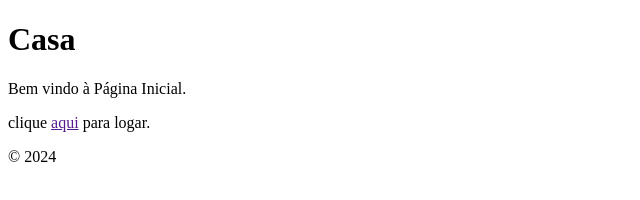
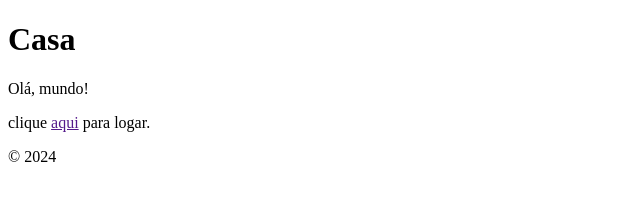
Before and after one commit to Alonso-007/MeuProjeto, a plain HTML site: page index.html in a window 1280 px wide. Shown: the whole page, without its empty margins (0-640 px from the left). Drawn offline with Linux system fonts and the light colour scheme.

Commit message:
Troca do primeiro paragrafo para ola mundo

```diff
--- a/index.html
+++ b/index.html
@@ -12,7 +12,7 @@
             <h1>Casa</h1>
         </div>
         <div class="content">
-            <p>Bem vindo à Página Inicial.</p>
+            <p>Olá, mundo!</p>
             <p>clique <a href="">aqui</a> para logar.</p>
         </div>
         <div class="footer">
```
